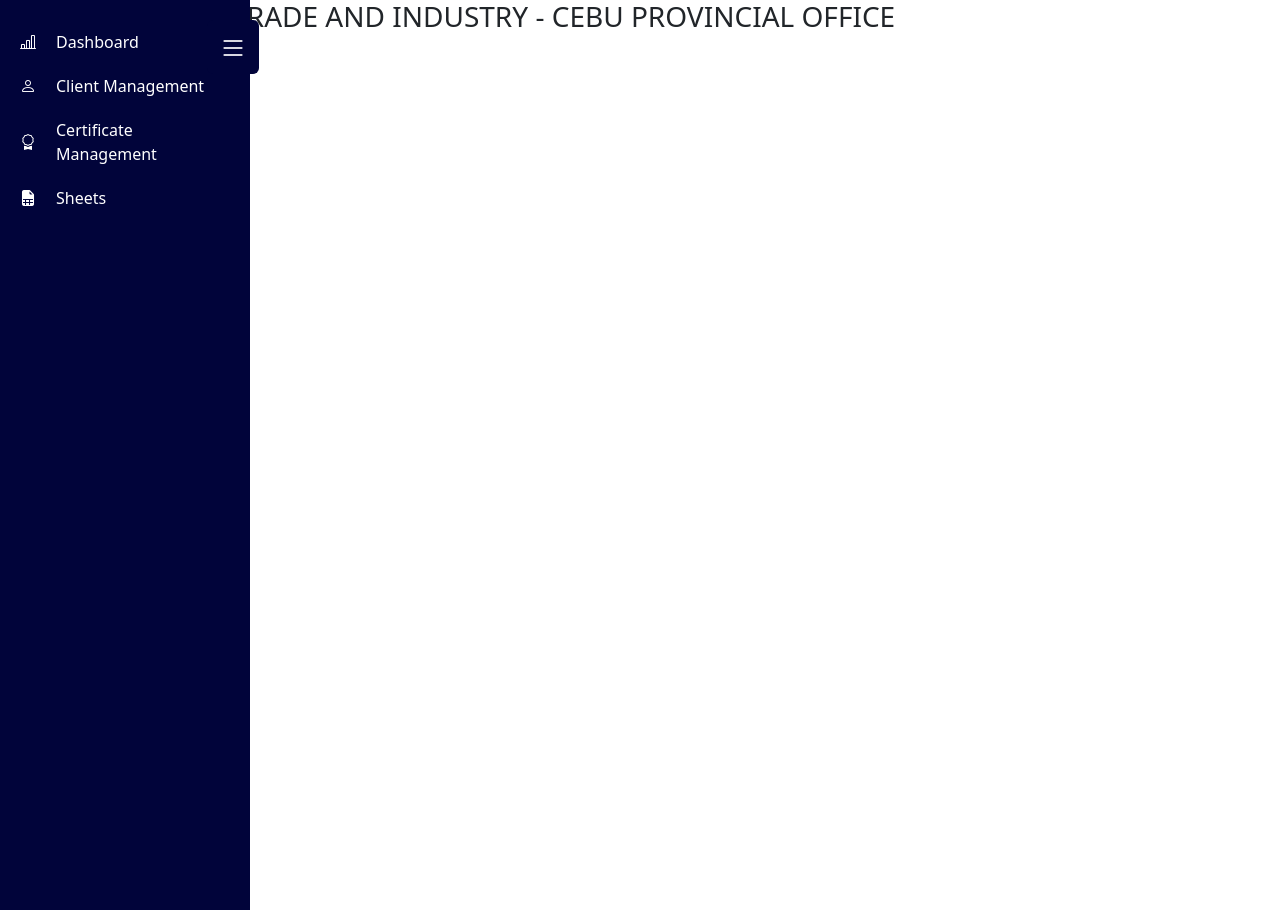
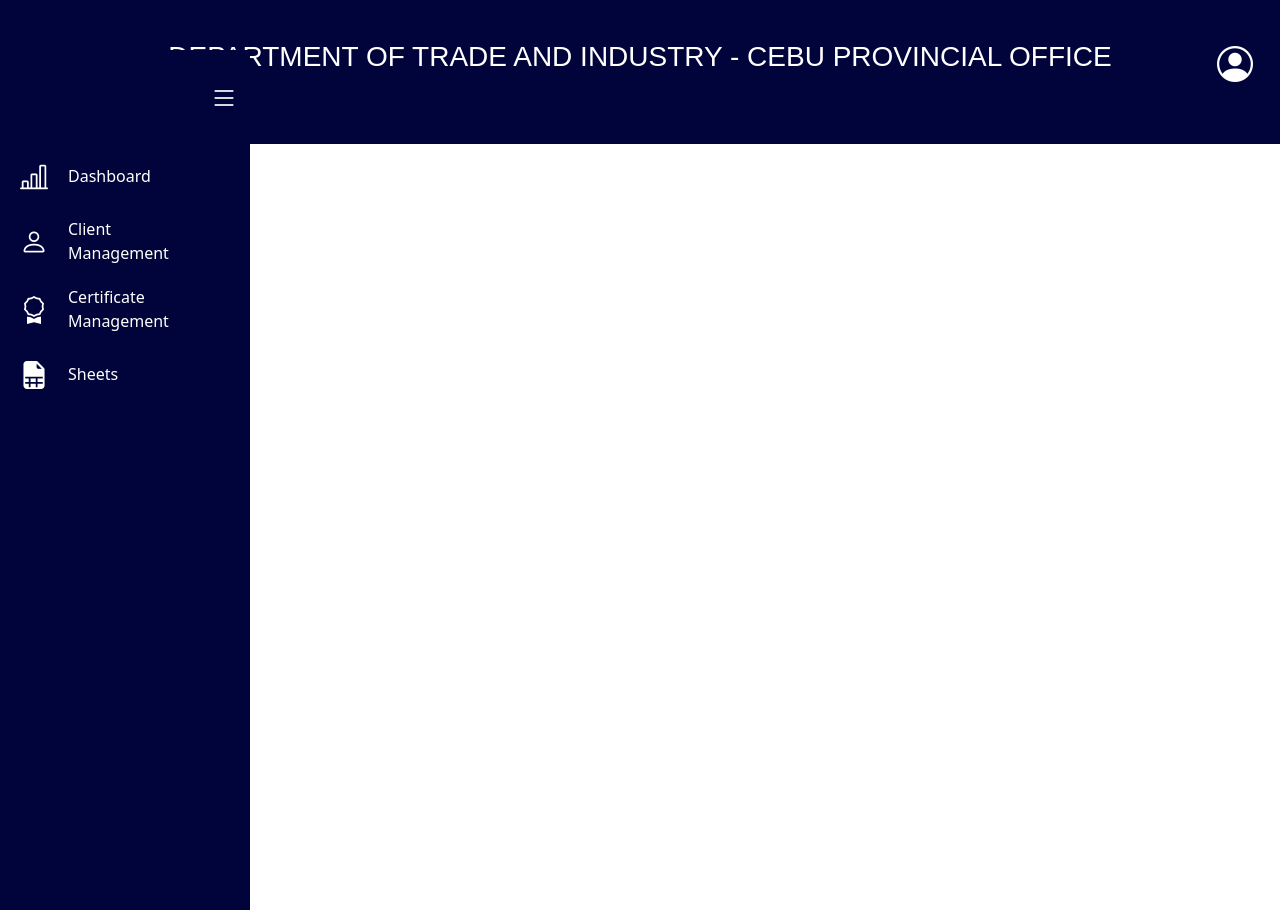
Before and after one commit to mackmack08/DTI-ECert, a PHP site: page /dti/dashboard.php in a window 1280 px wide. Run offline with PHP 8.4, Linux system fonts and the light colour scheme.

Commit message:
Update style2.css

```diff
--- a/DTI/style2.css
+++ b/DTI/style2.css
@@ -1,12 +1,52 @@
+.header {
+    width: 100%;
+    height: 144px;
+    background-color: #01043a;
+    color: white;
+    text-align: center;
+    line-height: normal;
+    padding-top: 40px;
+    font-family: 'Poppins', sans-serif;
+    position: relative;
+}
+
+.nav-right {
+    position: absolute;
+    top: 40px;
+    right: 20px;
+}
+
+.nav-right .nav-link {
+    display: flex;
+    align-items: center;
+    gap: 10px;
+    color: #fff;
+}
+
+.nav-right .sub-menu {
+    background-color: #282A50;
+    border-radius: 8px;
+    padding: 5px 0;
+}
+
+.nav-right .sub-menu a {
+    display: flex;
+    align-items: center;
+    padding: 8px 20px;
+    color: #fff;
+    text-decoration: none;
+}
+
 .sidebar {
     position: fixed;
-    top: 0;
+    top: 50px;
     left: 0;
     height: 100%;
     width: 250px;
     padding-top: 20px;
     background-color: #01043a;
     transition: width 0.3s;
+    padding-right: 20px;
 }
 
 .sidebar .nav-link {
@@ -21,38 +61,15 @@
     font-size: 16px;
 }
 
-.sidebar .sub-menu:first-of-type {
-    background-color: #282A50;
-    border-top-left-radius: 8px;
-    border-top-right-radius: 8px;
-    margin-top: 5px;
-    padding: 5px 0;
+.sidebar .nav-link .icon {
+    font-size: 28px;
+    transition: transform 0.2s;
 }
 
-.sidebar .sub-menu:last-of-type {
-    background-color: #282A50;
-    border-bottom-left-radius: 8px;
-    border-bottom-right-radius: 8px;
-    padding: 5px 0;
+.sidebar .nav-link .icon:hover {
+    transform: scale(1.2);
 }
 
-.sidebar .sub-menu a {
-    display: flex;
-    align-items: center;
-    padding: 8px 20px;
-    color: #fff;
-    text-decoration: none;
-}
-
-.sidebar .sub-menu .icon {
-    font-size: 20px;
-}
-
-.main-content {
-    height: 100%;
-    margin-left: 275px;
-    padding: 20px;
-}
 
 .sidebar.collapsed {
     width: 60px;
@@ -66,18 +83,31 @@
     justify-content: center;
 }
 
-.main-content {
-    margin-left: 60px;
-}
-
 #sidebarToggle {
     position: absolute;
     top: 20px;
-    right: 11px;
+    right: 20px;
     z-index: 999;
     background-color: #01043a;
     border: none;
     color: white;
+}
+
+.sidebar .nav-link:first-child {
+    margin-top: 75px;
+}
+
+.nav-right .nav-link .icon {
+    display: inline-block;
+    width: 50px;
+    height: 50px;
+    text-align: center;
+    line-height: 50px;
+    border-radius: 50%;
+}
+
+.nav-right .nav-link .icon i {
+    font-size: 36px;
 }
 
 @media (max-width: 768px) {
@@ -106,8 +136,4 @@
     .sidebar .nav-link {
         justify-content: center;
     }
-
-    .main-content {
-        margin-left: 60px;
-    }
 }
```
